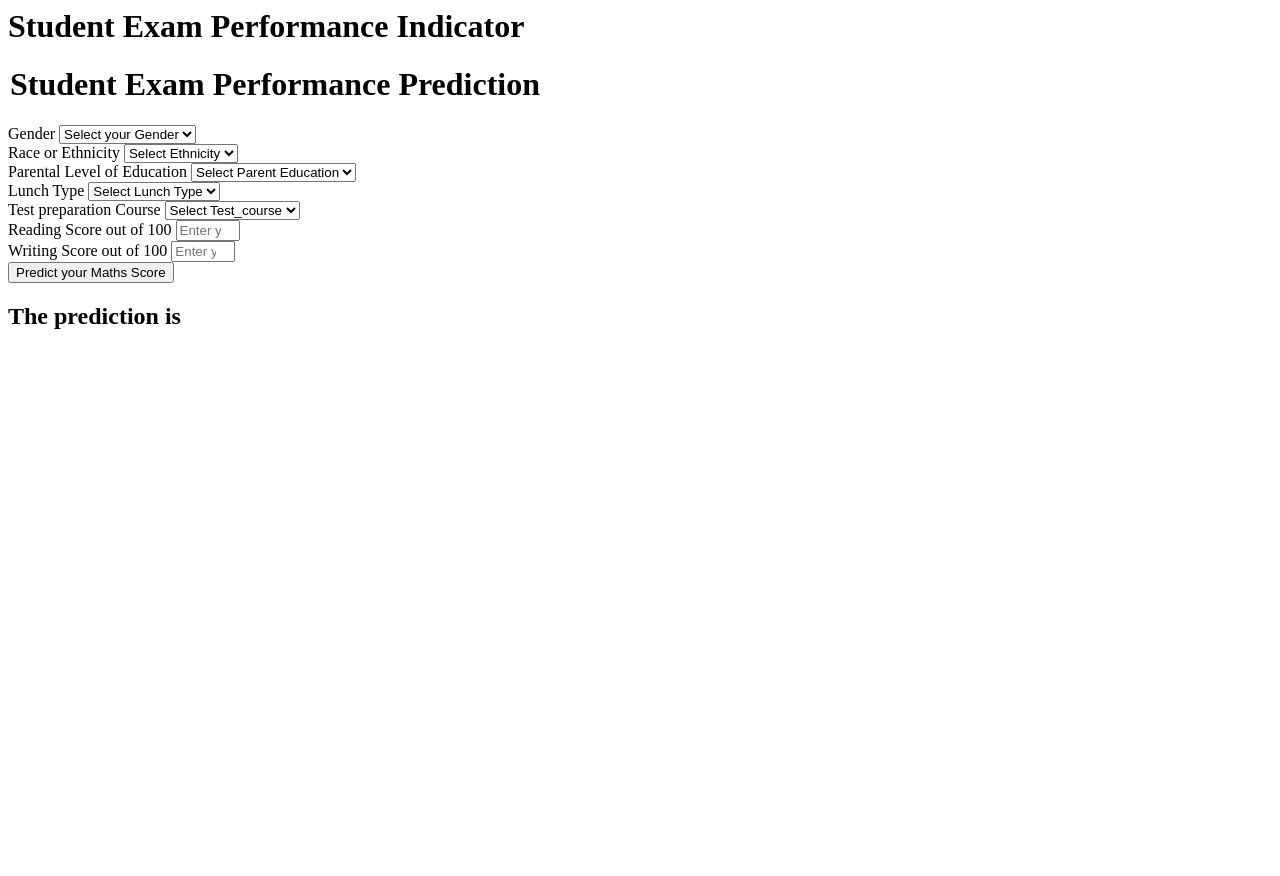
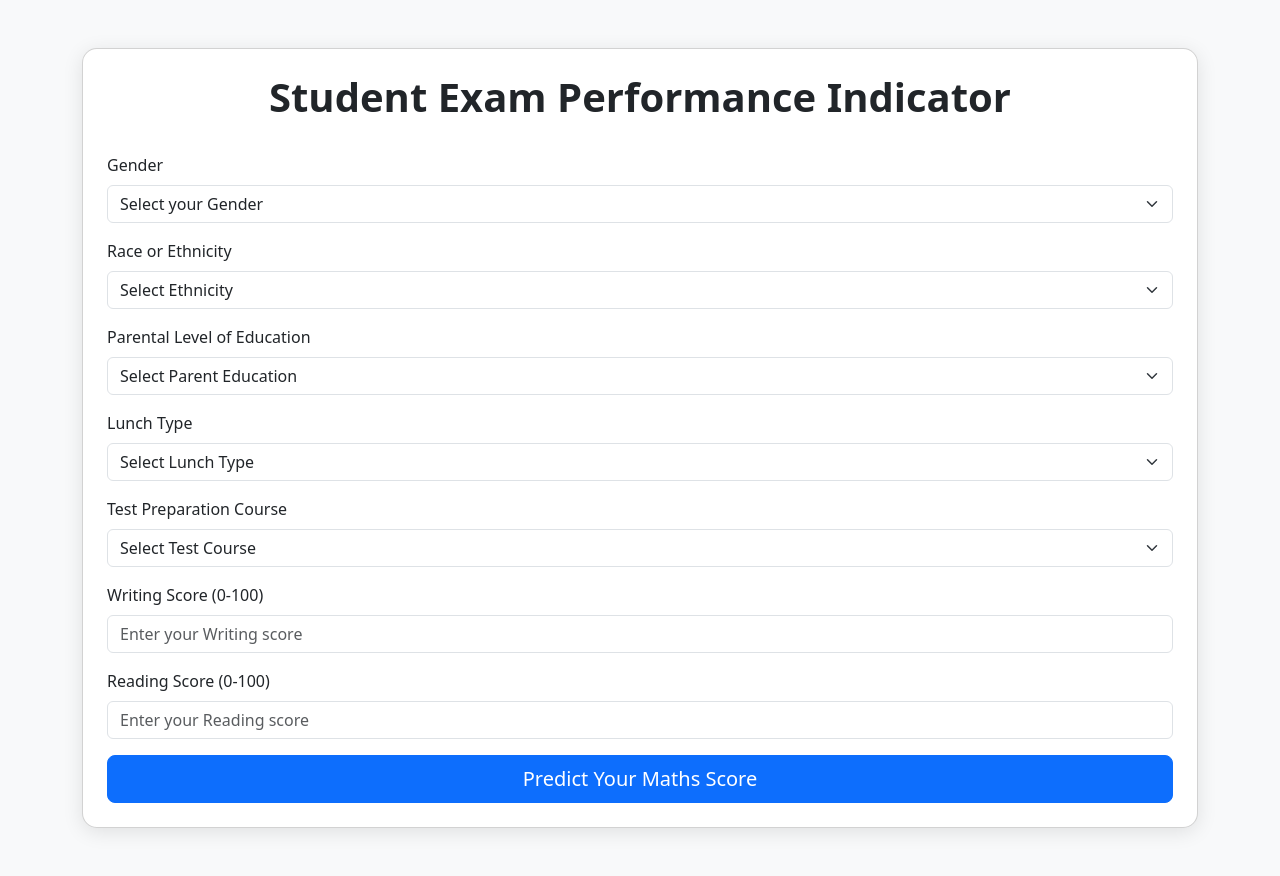
Before and after one commit to Abines-0/ml_project, a Flask app: page /predictdata in a window 1280 px wide. Before the commit the page ends 329 px from the top, so only its background shows below. Run offline with Flask 3, Linux system fonts and the light colour scheme.

Commit message:
final setup

```diff
--- a/app.py
+++ b/app.py
@@ -37,4 +37,4 @@ def predict_datapoint():
         return render_template('home.html',results=results[0])
 
 if __name__=="__main__":
-    app.run(host="0.0.0.0", debug=True)
+    app.run(host="0.0.0.0")
--- a/requirements.txt
+++ b/requirements.txt
@@ -7,4 +7,5 @@ catboost
 xgboost
 dill
 Flask
+gunicorn
 #-e .
--- a/templates/home.html
+++ b/templates/home.html
@@ -1,111 +1,105 @@
-<html>
+<!DOCTYPE html>
+<html lang="en">
+<head>
+    <meta charset="UTF-8">
+    <meta name="viewport" content="width=device-width, initial-scale=1.0">
+    <title>Student Exam Performance Indicator</title>
+    <!-- Bootstrap CSS -->
+    <link href="https://cdn.jsdelivr.net/npm/bootstrap@5.3.0/dist/css/bootstrap.min.css" rel="stylesheet">
+    <style>
+        body {
+            background-color: #f8f9fa;
+        }
+        .card {
+            border-radius: 15px;
+            box-shadow: 0 4px 20px rgba(0, 0, 0, 0.1);
+        }
+        h1, h2 {
+            text-align: center;
+            font-weight: bold;
+        }
+    </style>
+</head>
 <body>
-    <div class="login">
+    <div class="container my-5">
+        <div class="card p-4">
             <h1>Student Exam Performance Indicator</h1>
+            <form action="{{ url_for('predict_datapoint') }}" method="post" class="mt-4">
 
-       <form action="{{ url_for('predict_datapoint')}}" method="post">
-        <h1>
-            <legend>Student Exam Performance Prediction</legend>
-        </h1>
                 <div class="mb-3">
                     <label class="form-label">Gender</label>
-            <select class="form-control" name="gender" placeholder="Enter you Gender" required>
-                <option class="placeholder" selected disabled value="">Select your Gender</option>
-                <option value="male">
-                    Male
-                </option>
-                <option value="female">
-                    Female
-                </option>
+                    <select class="form-select" name="gender" required>
+                        <option value="" selected disabled>Select your Gender</option>
+                        <option value="male">Male</option>
+                        <option value="female">Female</option>
                     </select>
                 </div>
+
                 <div class="mb-3">
                     <label class="form-label">Race or Ethnicity</label>
-            <select class="form-control" name="ethnicity" placeholder="Enter you ethnicity" required>
-                <option class="placeholder" selected disabled value="">Select Ethnicity</option>
-                <option value="group A">
-                    Group A
-                </option>
-                <option value="group B">
-                    Group B
-                </option>
-                <option value="group C">
-                    Group C
-                </option>
-                <option value="group D">
-                    Group D
-                </option>
-                <option value="group E">
-                    Group E
-                </option>
+                    <select class="form-select" name="ethnicity" required>
+                        <option value="" selected disabled>Select Ethnicity</option>
+                        <option value="group A">Group A</option>
+                        <option value="group B">Group B</option>
+                        <option value="group C">Group C</option>
+                        <option value="group D">Group D</option>
+                        <option value="group E">Group E</option>
                     </select>
                 </div>
+
                 <div class="mb-3">
                     <label class="form-label">Parental Level of Education</label>
-            <select class="form-control" name="parental_level_of_education"
-                placeholder="Enter you Parent Education" required>
-                <option class="placeholder" selected disabled value="">Select Parent Education</option>
-                <option value="associate's degree">
-                    associate's degree
-                </option>
-                <option value="bachelor's degree">
-                    bachelor's degree
-                </option>
-                <option value="high school">
-                    high school
-                </option>
-                <option value="master's degree">
-                    master's degree
-                </option>
-                <option value="some college">
-                    some college
-                </option>
-                <option value="some high school">
-                    some high school
-                </option>
+                    <select class="form-select" name="parental_level_of_education" required>
+                        <option value="" selected disabled>Select Parent Education</option>
+                        <option value="associate's degree">Associate's degree</option>
+                        <option value="bachelor's degree">Bachelor's degree</option>
+                        <option value="high school">High school</option>
+                        <option value="master's degree">Master's degree</option>
+                        <option value="some college">Some college</option>
+                        <option value="some high school">Some high school</option>
                     </select>
                 </div>
+
                 <div class="mb-3">
                     <label class="form-label">Lunch Type</label>
-            <select class="form-control" name="lunch" placeholder="Enter you Lunch" required>
-                <option class="placeholder" selected disabled value="">Select Lunch Type</option>
-                <option value="free/reduced">
-                    free/reduced
-                </option>
-                <option value="standard">
-                    standard
-                </option>
+                    <select class="form-select" name="lunch" required>
+                        <option value="" selected disabled>Select Lunch Type</option>
+                        <option value="free/reduced">Free/Reduced</option>
+                        <option value="standard">Standard</option>
                     </select>
                 </div>
+
                 <div class="mb-3">
-            <label class="form-label">Test preparation Course</label>
-            <select class="form-control" name="test_preparation_course" placeholder="Enter you Course"
-                required>
-                <option class="placeholder" selected disabled value="">Select Test_course</option>
-                <option value="none">
-                    None
-                </option>
-                <option value="completed">
-                    Completed
-                </option>
+                    <label class="form-label">Test Preparation Course</label>
+                    <select class="form-select" name="test_preparation_course" required>
+                        <option value="" selected disabled>Select Test Course</option>
+                        <option value="none">None</option>
+                        <option value="completed">Completed</option>
                     </select>
                 </div>
+
                 <div class="mb-3">
-            <label class="form-label">Reading Score out of 100</label>
-            <input class="form-control" type="number" name="reading_score"
-                placeholder="Enter your Reading score" min='0' max='100' />
+                    <label class="form-label">Writing Score (0-100)</label>
+                    <input class="form-control" type="number" name="writing_score" placeholder="Enter your Writing score" min="0" max="100" required>
                 </div>
+
                 <div class="mb-3">
-            <label class="form-label">Writing Score out of 100</label>
-            <input class="form-control" type="number" name="writing_score"
-                placeholder="Enter your Reading Score" min='0' max='100' />
+                    <label class="form-label">Reading Score (0-100)</label>
+                    <input class="form-control" type="number" name="reading_score" placeholder="Enter your Reading score" min="0" max="100" required>
                 </div>
-        <div class="mb-3">
-            <input class="btn btn-primary" type="submit" value="Predict your Maths Score" required />
+
+                <div class="d-grid">
+                    <button type="submit" class="btn btn-primary btn-lg">Predict Your Maths Score</button>
                 </div>
             </form>
-    <h2>
-       The  prediction is {{results}}
-    </h2>
-   <body>
+
+            {% if results %}
+            <h2 class="mt-4">The Prediction is: {{ results }}</h2>
+            {% endif %}
+        </div>
+    </div>
+
+    <!-- Bootstrap JS -->
+    <script src="https://cdn.jsdelivr.net/npm/bootstrap@5.3.0/dist/js/bootstrap.bundle.min.js"></script>
+</body>
 </html>
```
Also changed, not shown: templates/index.html (+42 -1 lines), 1 other file. Lines whose indentation alone changed are shown as unchanged.
